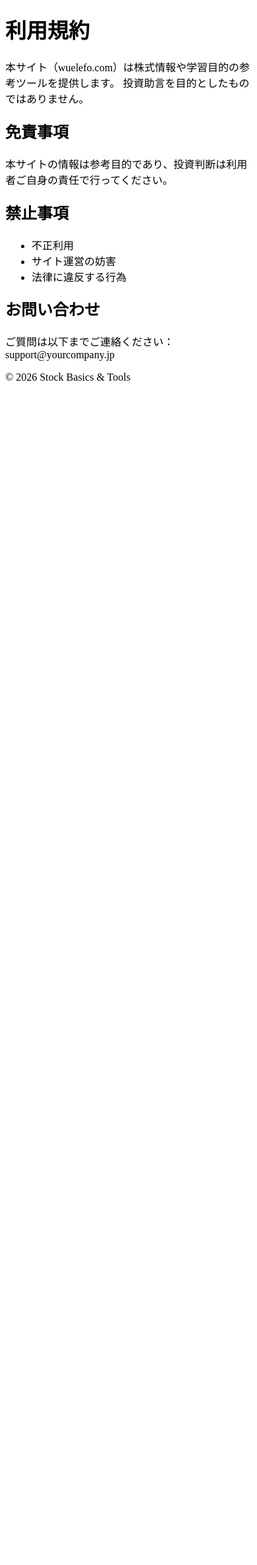
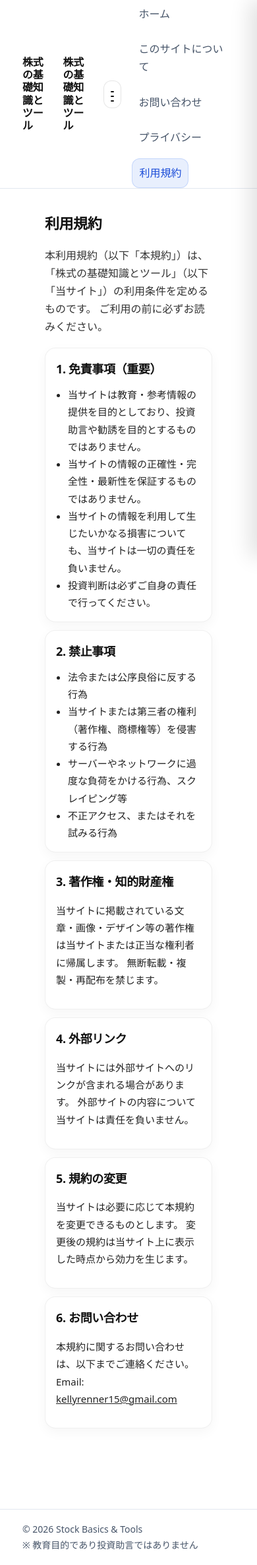
Before and after one commit to kellyrenner15-del/p1, a Flask app: page /terms in a window 390 px wide. Shown: the whole page at 66% size. Before the commit the page ends 577 px from the top, so only its background shows below. Run offline with Flask 3, Linux system fonts and the light colour scheme.

Commit message:
Add mobile hamburger menu and drawer navigation Add mobile menu and optimize Terms page layout

```diff
--- a/static/style.css
+++ b/static/style.css
@@ -444,3 +444,196 @@ h1,h2,h3{ letter-spacing:-.02em; }
     border-radius: 18px !important;
   }
 }
+/* ===== Header / Nav ===== */
+.site-header{
+  position: sticky;
+  top: 0;
+  z-index: 50;
+  background: #fff;
+  border-bottom: 1px solid rgba(0,0,0,.06);
+}
+
+.container{
+  max-width: 1100px;
+  margin: 0 auto;
+  padding: 0 18px;
+}
+
+.header-inner{
+  display:flex;
+  align-items:center;
+  justify-content:space-between;
+  height: 64px;
+  gap: 16px;
+}
+
+.brand{
+  text-decoration:none;
+  color:#111;
+  font-weight:700;
+  line-height:1.2;
+}
+
+.only-mobile{ display:none; }
+
+.nav-desktop{
+  display:flex;
+  gap: 18px;
+  align-items:center;
+}
+
+.nav-desktop a{
+  text-decoration:none;
+  color:#222;
+  font-size: 14px;
+  padding: 8px 10px;
+  border-radius: 10px;
+}
+
+.nav-desktop a:hover{
+  background: rgba(0,0,0,.05);
+}
+
+/* Hamburger button */
+.hamburger{
+  display:none;
+  width: 42px;
+  height: 42px;
+  border: 1px solid rgba(0,0,0,.10);
+  background:#fff;
+  border-radius: 12px;
+  cursor:pointer;
+  padding: 10px;
+}
+
+.hamburger span{
+  display:block;
+  height: 2px;
+  background:#111;
+  border-radius: 2px;
+  margin: 5px 0;
+}
+
+/* Drawer */
+.drawer-backdrop{
+  position: fixed;
+  inset: 0;
+  background: rgba(0,0,0,.35);
+  z-index: 60;
+}
+
+.drawer{
+  position: fixed;
+  top: 0;
+  right: 0;
+  height: 100vh;
+  width: min(86vw, 360px);
+  background:#fff;
+  z-index: 70;
+  transform: translateX(100%);
+  transition: transform .22s ease;
+  box-shadow: -10px 0 30px rgba(0,0,0,.12);
+  display:flex;
+  flex-direction:column;
+}
+
+.drawer.open{
+  transform: translateX(0);
+}
+
+.drawer-header{
+  display:flex;
+  align-items:center;
+  justify-content:space-between;
+  padding: 16px 16px;
+  border-bottom: 1px solid rgba(0,0,0,.06);
+}
+
+.drawer-title{
+  font-weight: 700;
+  color:#111;
+}
+
+.drawer-close{
+  width: 40px;
+  height: 40px;
+  border-radius: 12px;
+  border: 1px solid rgba(0,0,0,.10);
+  background:#fff;
+  cursor:pointer;
+  font-size: 22px;
+  line-height: 1;
+}
+
+.drawer-nav{
+  padding: 10px;
+  display:flex;
+  flex-direction:column;
+  gap: 6px;
+}
+
+.drawer-nav a{
+  text-decoration:none;
+  color:#111;
+  padding: 12px 12px;
+  border-radius: 12px;
+  border: 1px solid rgba(0,0,0,.06);
+}
+
+.drawer-nav a:hover{
+  background: rgba(0,0,0,.04);
+}
+
+/* Mobile rules */
+@media (max-width: 860px){
+  .nav-desktop{ display:none; }
+  .hamburger{ display:block; }
+  .only-mobile{ display:inline; }
+}
+/* ===== Pages / Terms ===== */
+.page{
+  padding: 28px 18px 60px;
+}
+
+.page-title{
+  font-size: 28px;
+  margin: 6px 0 10px;
+  color:#111;
+}
+
+.page-lead{
+  color:#333;
+  line-height: 1.7;
+  margin-bottom: 18px;
+}
+
+.card{
+  background:#fff;
+  border: 1px solid rgba(0,0,0,.06);
+  border-radius: 18px;
+  padding: 16px 16px;
+  margin: 12px 0;
+  box-shadow: 0 6px 18px rgba(0,0,0,.04);
+}
+
+.card h2{
+  margin: 0 0 10px;
+  font-size: 18px;
+  color:#111;
+}
+
+.card p, .card li{
+  color:#222;
+  line-height: 1.75;
+  font-size: 15px;
+}
+
+.card ul{
+  padding-left: 18px;
+  margin: 0;
+}
+
+@media (max-width: 860px){
+  .page-title{ font-size: 22px; }
+  .card{ border-radius: 16px; }
+}
--- a/templates/base.html
+++ b/templates/base.html
@@ -15,6 +15,16 @@
 <header class="topbar">
   <div class="container topbar-inner">
     <a class="brand" href="/">株式の基礎知識とツール</a>
+      <a class="brand" href="/">株式の基礎知識とツール</a>
+
+<!-- ✅ 加在这里 -->
+<button class="hamburger" id="hamburgerBtn">
+  <span></span>
+  <span></span>
+  <span></span>
+</button>
+
+<nav class="nav">
     <nav class="nav">
       <a class="nav-link {% if request.path == '/' %}is-active{% endif %}" href="/">ホーム</a>
       <a class="nav-link {% if request.path.startswith('/about') %}is-active{% endif %}" href="/about">このサイトについて</a>
@@ -24,7 +34,23 @@
     </nav>
   </div>
 </header>
+<!-- ===== Mobile Drawer ===== -->
+<div class="drawer-backdrop" id="drawerBackdrop" hidden></div>
 
+<aside class="drawer" id="mobileMenu">
+  <div class="drawer-header">
+    <div class="drawer-title">メニュー</div>
+    <button class="drawer-close" id="drawerCloseBtn">×</button>
+  </div>
+
+  <nav class="drawer-nav">
+    <a href="/">ホーム</a>
+    <a href="/about">このサイトについて</a>
+    <a href="/contact">お問い合わせ</a>
+    <a href="/privacy">プライバシー</a>
+    <a href="/terms">利用規約</a>
+  </nav>
+</aside>
 <main class="container">
   {% block content %}{% endblock %}
 </main>
--- a/templates/terms.html
+++ b/templates/terms.html
@@ -1,35 +1,65 @@
-<!DOCTYPE html>
-<html lang="ja">
-<head>
-  <meta charset="UTF-8">
-  <title>利用規約</title>
-</head>
-<body>
-  <h1>利用規約</h1>
+<!-- templates/terms.html -->
+{% extends "base.html" %}
+{% block title %}利用規約{% endblock %}
 
-  <p>
-    本サイト（wuelefo.com）は株式情報や学習目的の参考ツールを提供します。
-    投資助言を目的としたものではありません。
+{% block content %}
+<main class="container page">
+  <h1 class="page-title">利用規約</h1>
+  <p class="page-lead">
+    本利用規約（以下「本規約」）は、「株式の基礎知識とツール」（以下「当サイト」）の利用条件を定めるものです。
+    ご利用の前に必ずお読みください。
   </p>
 
-  <h2>免責事項</h2>
-  <p>
-    本サイトの情報は参考目的であり、投資判断は利用者ご自身の責任で行ってください。
-  </p>
+  <section class="card">
+    <h2>1. 免責事項（重要）</h2>
+    <ul>
+      <li>当サイトは教育・参考情報の提供を目的としており、投資助言や勧誘を目的とするものではありません。</li>
+      <li>当サイトの情報の正確性・完全性・最新性を保証するものではありません。</li>
+      <li>当サイトの情報を利用して生じたいかなる損害についても、当サイトは一切の責任を負いません。</li>
+      <li>投資判断は必ずご自身の責任で行ってください。</li>
+    </ul>
+  </section>
 
-  <h2>禁止事項</h2>
-  <ul>
-    <li>不正利用</li>
-    <li>サイト運営の妨害</li>
-    <li>法律に違反する行為</li>
-  </ul>
+  <section class="card">
+    <h2>2. 禁止事項</h2>
+    <ul>
+      <li>法令または公序良俗に反する行為</li>
+      <li>当サイトまたは第三者の権利（著作権、商標権等）を侵害する行為</li>
+      <li>サーバーやネットワークに過度な負荷をかける行為、スクレイピング等</li>
+      <li>不正アクセス、またはそれを試みる行為</li>
+    </ul>
+  </section>
 
-  <h2>お問い合わせ</h2>
-  <p>
-    ご質問は以下までご連絡ください：<br>
-    support@yourcompany.jp
-  </p>
+  <section class="card">
+    <h2>3. 著作権・知的財産権</h2>
+    <p>
+      当サイトに掲載されている文章・画像・デザイン等の著作権は当サイトまたは正当な権利者に帰属します。
+      無断転載・複製・再配布を禁じます。
+    </p>
+  </section>
 
-  <p>© 2026 Stock Basics & Tools</p>
-</body>
-</html>
+  <section class="card">
+    <h2>4. 外部リンク</h2>
+    <p>
+      当サイトには外部サイトへのリンクが含まれる場合があります。
+      外部サイトの内容について当サイトは責任を負いません。
+    </p>
+  </section>
+
+  <section class="card">
+    <h2>5. 規約の変更</h2>
+    <p>
+      当サイトは必要に応じて本規約を変更できるものとします。
+      変更後の規約は当サイト上に表示した時点から効力を生じます。
+    </p>
+  </section>
+
+  <section class="card">
+    <h2>6. お問い合わせ</h2>
+    <p>
+      本規約に関するお問い合わせは、以下までご連絡ください。<br>
+      Email: <a href="mailto:kellyrenner15@gmail.com">kellyrenner15@gmail.com</a>
+    </p>
+  </section>
+</main>
+{% endblock %}
```
Also changed, not shown: static/main.js (+40 -0 lines).
